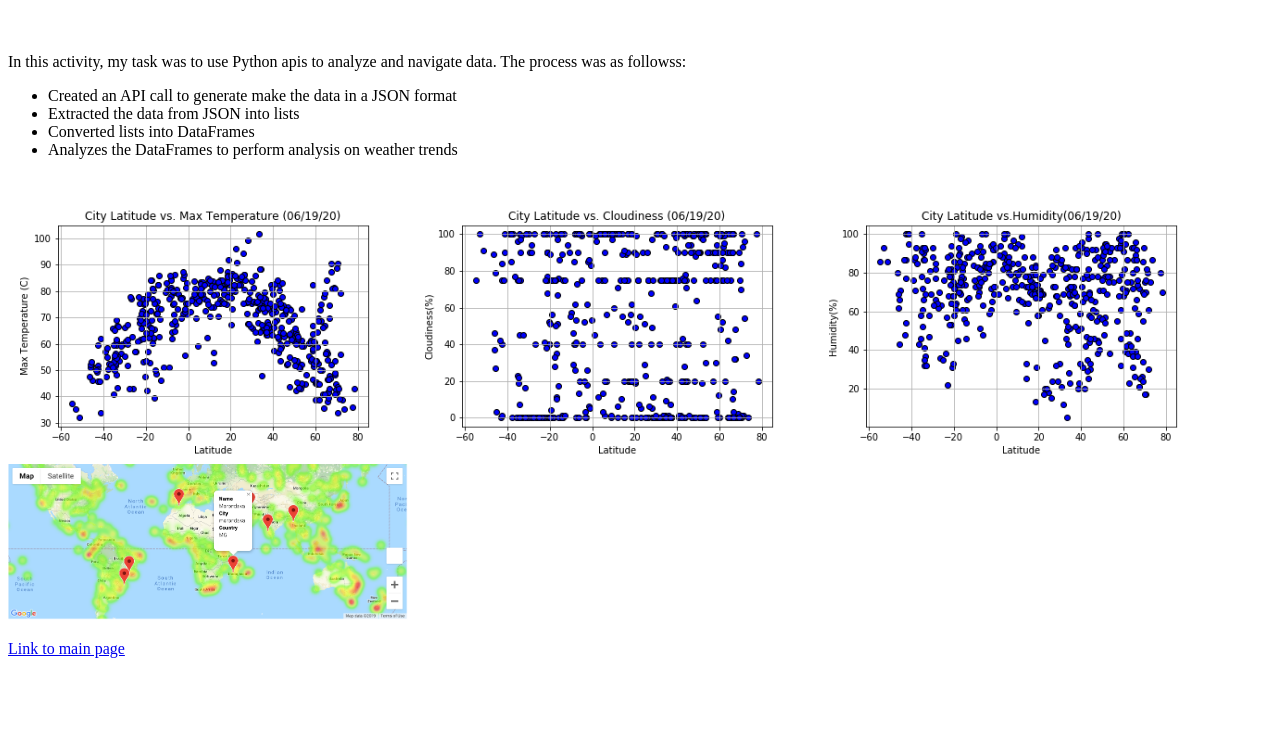
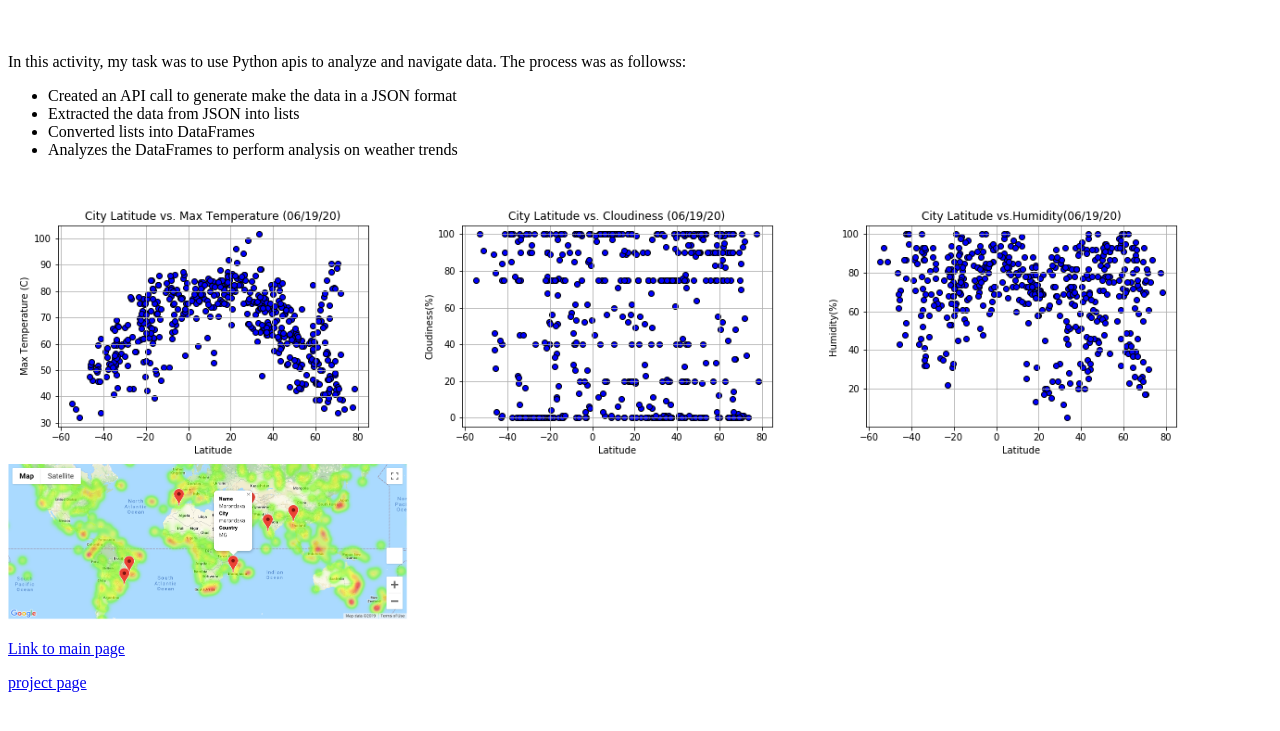
Before and after one commit to timi000/python-api-challenge, a plain HTML site: page index.html in a window 1280 px wide. Shown: the part 61-792 px from the top of the page. Drawn offline with Linux system fonts and the light colour scheme.

Commit message:
Project link

```diff
--- a/index.html
+++ b/index.html
@@ -23,6 +23,9 @@
 <p>
  <a href="https://timi000.github.io/">Link to main page</a>
 </p>
+<p>
+  <a href="https://github.com/timi000/python-api-challenge/tree/master/Instructions/starter_code"> project page</a>
+ </p>
 </body>
 
 </html>
```
